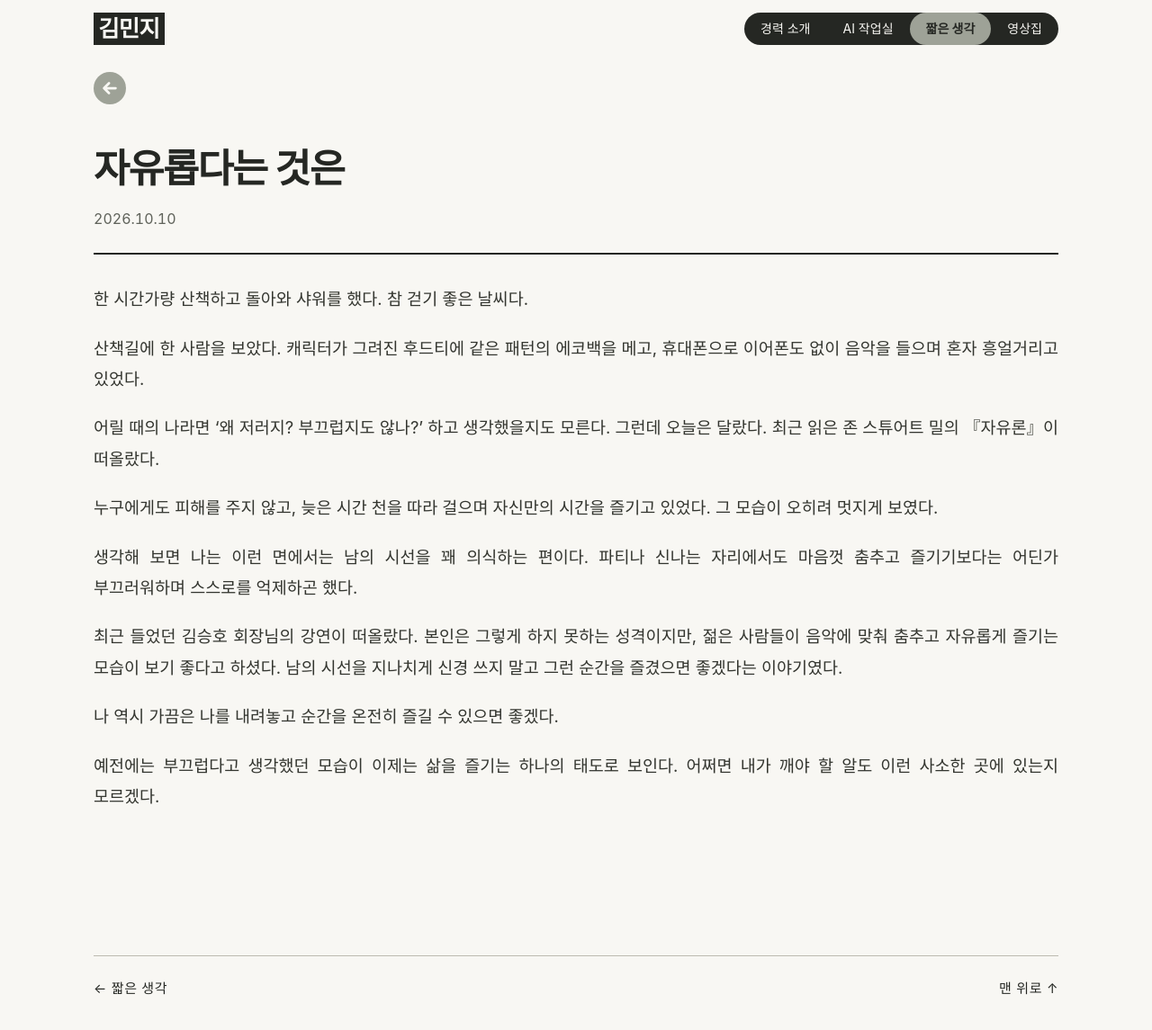
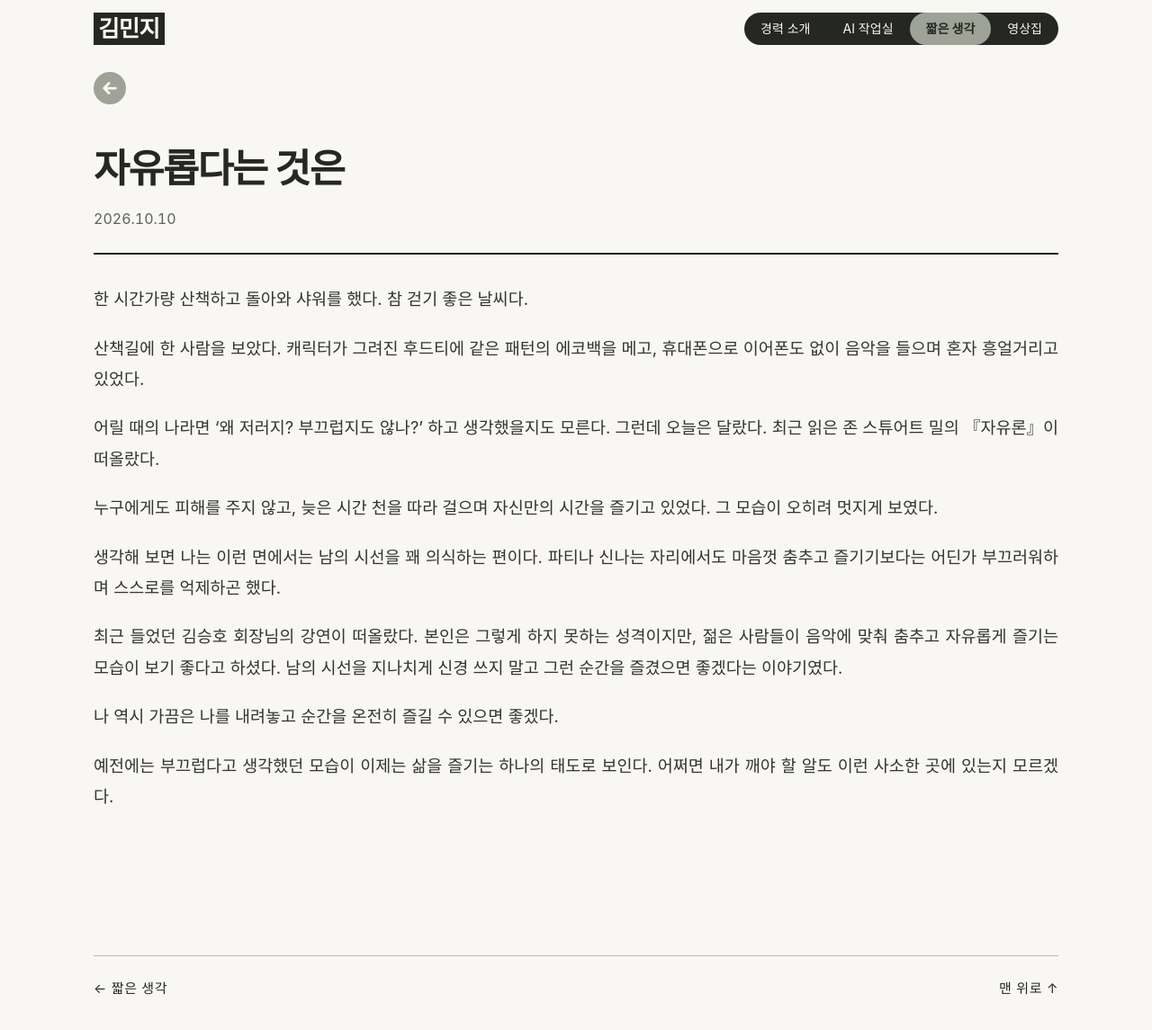
Before and after one commit to k-im-rose/k-im-rose.github.io, a Jekyll site: the page built from _thoughts/freedom-to-be.md, in a window 1280 px wide and 1153 px high. Shown: the top 1145 px of the window at 90% size. Built offline with Jekyll 4.4.1, drawn with Linux system fonts in a browser that asks for light colours; some web fonts are replaced.

Commit message:
양쪽 맞춤: 글자 단위로 줄바꿈하도록 변경
Co-Authored-By: Claude Haiku 5.5 <noreply@anthropic.com>

```diff
--- a/assets/css/cv.css
+++ b/assets/css/cv.css
@@ -405,7 +405,7 @@ html { scroll-padding-top: 84px; }
 .thought h1 { margin: 0; font-size: clamp(30px, 3.4vw, 44px); font-weight: 700; letter-spacing: -0.035em; line-height: 1.3; color: var(--ink); }
 .thought .meta { margin: 14px 0 0; padding-bottom: 22px; border-bottom: 2px solid var(--ink); font-size: 16px; color: var(--soft); font-variant-numeric: tabular-nums; }
 .thought-body { padding-top: 32px; }
-.thought-body p { margin: 0 0 1.1em; white-space: pre-line; text-align: justify; text-justify: inter-character; word-break: keep-all; }   /* 책처럼 양쪽 맞춤: 글자 사이 간격으로 줄 끝 맞춤 */
+.thought-body p { margin: 0 0 1.1em; white-space: pre-line; text-align: justify; word-break: break-all; }   /* 책처럼 양쪽 맞춤: 어절 중간에서도 줄을 바꿔 줄 끝을 맞춤 */
 .thought-body h2 { margin: 2em 0 .8em; font-size: 24px; font-weight: 700; letter-spacing: -0.03em; line-height: 1.4; color: var(--ink); }
 
 /* 카테고리 띠: 바깥 여백 없이 선택 칸이 띠 높이를 꽉 채움 (검은 테두리가 보이지 않게) */
```
